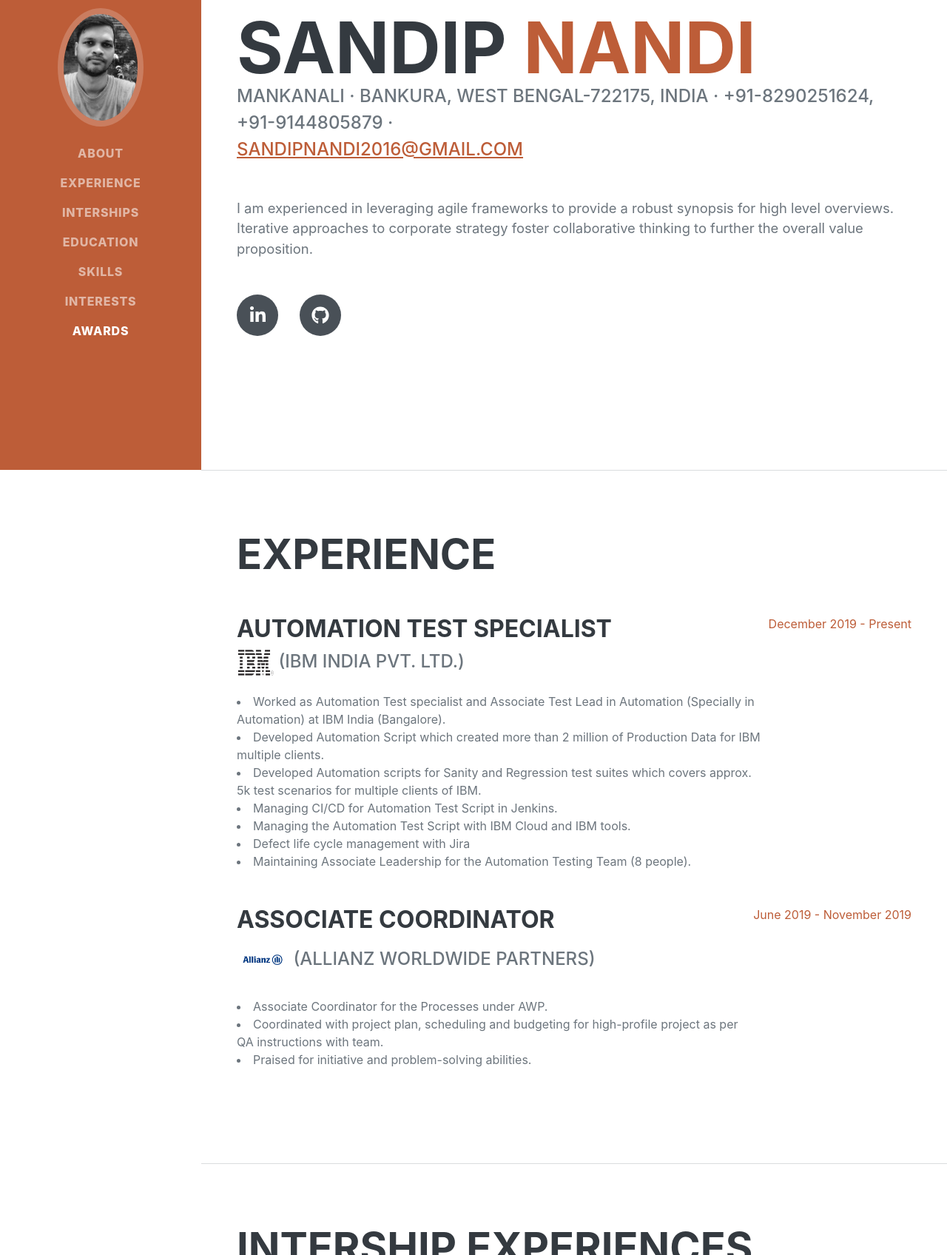
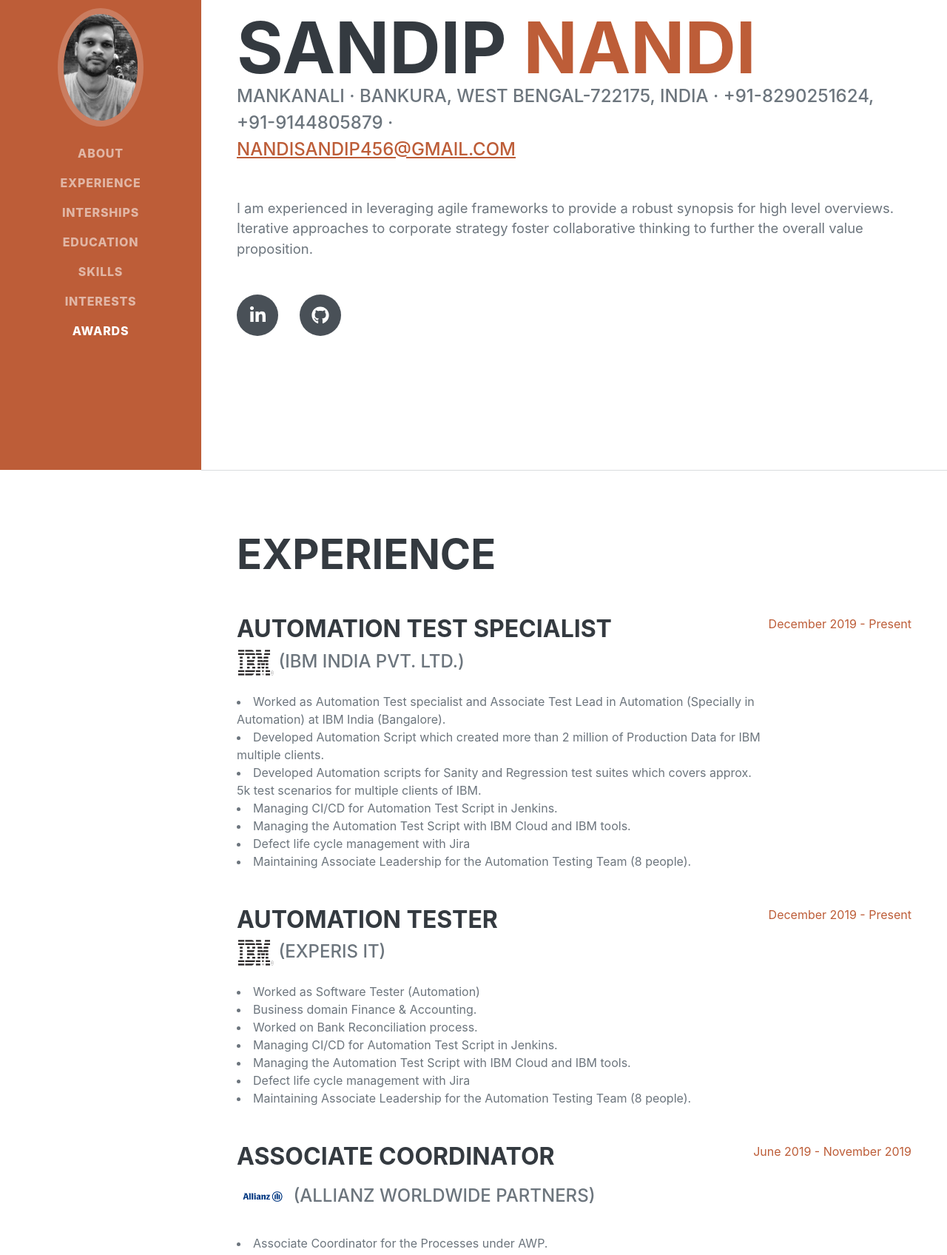
Before and after one commit to SandipNandy/SNResume, a plain HTML site: page index.html in a window 1280 px wide. Shown: the part 165-1861 px from the top of the page at 74% size. Drawn offline with nearby package versions, Linux system fonts and the light colour scheme; a web font is replaced by a local one.

Commit message:
Update index.html

```diff
--- a/index.html
+++ b/index.html
@@ -54,7 +54,7 @@
                 <div class="subheading mb-5">
                     Mankanali · Bankura, West Bengal-722175, India · +91-8290251624, +91-9144805879 ·
                     <br>
-                      <a href="mailto:sandipnandi2016@gmail.com">sandipnandi2016@gmail.com</a>
+                      <a href="mailto:nandisandip456@gmail.com">nandisandip456@gmail.com</a>
                     </br>
                 </div>
                 <p class="lead mb-5">I am experienced in leveraging agile frameworks to provide a robust synopsis for
@@ -82,6 +82,20 @@
                         <li>Developed Automation Script which created more than 2 million of Production Data for IBM multiple clients.</li>
                         <li>Developed Automation scripts for Sanity and Regression test suites which covers approx. 5k test scenarios for
                             multiple clients of IBM.</li>
+                        <li>Managing CI/CD for Automation Test Script in Jenkins.</li>
+                        <li>Managing the Automation Test Script with IBM Cloud and IBM tools.</li>
+                        <li>Defect life cycle management with Jira </li>
+                        <li>Maintaining Associate Leadership for the Automation Testing Team (8 people).</li>
+                    </div>
+                    <div class="flex-shrink-0"><span class="text-primary">December 2019 - Present</span></div>
+                </div>
+                <div class="d-flex flex-column flex-md-row justify-content-between mb-5">
+                    <div class="flex-grow-1">
+                        <h3 class="mb-0">Automation Tester</h3>
+                        <div class="subheading mb-3"><i><img src="assets/Company Logo/ibm.png" height="50px" width="50px"></i> (EXPERIS IT)</div>
+                        <li>Worked as Software Tester (Automation)</li>
+                        <li>Business domain Finance & Accounting.</li>
+                        <li>Worked on Bank Reconciliation process.</li>
                         <li>Managing CI/CD for Automation Test Script in Jenkins.</li>
                         <li>Managing the Automation Test Script with IBM Cloud and IBM tools.</li>
                         <li>Defect life cycle management with Jira </li>
```
